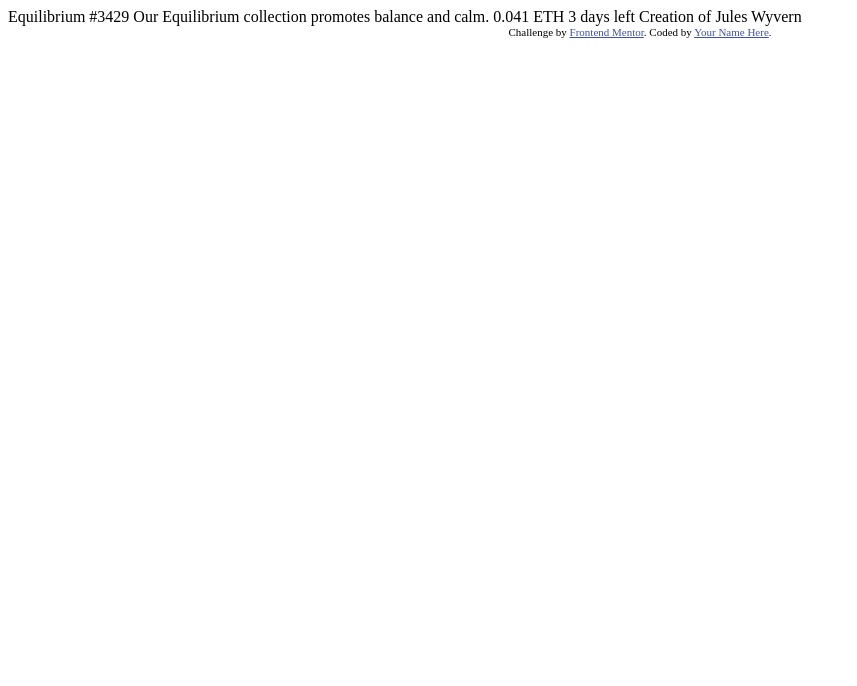
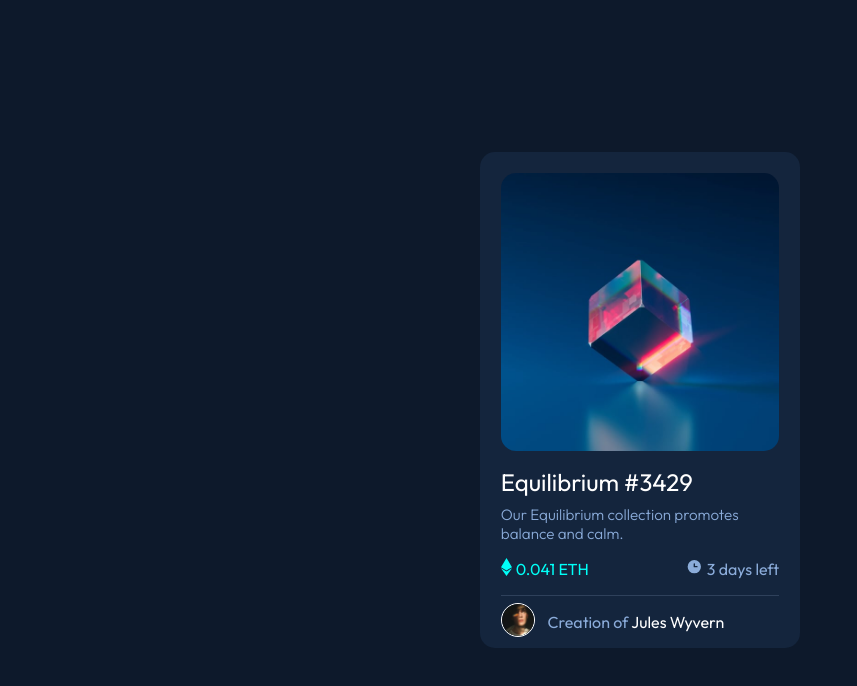
Before and after one commit to JP-sDEV/NFT_preview_card_component, a plain HTML site: page index.html in a window 1280 px wide. Shown: the whole page, without its empty margins (0-857 px from the left). Drawn offline with Linux system fonts and the light colour scheme.

Commit message:
complete frontend mentor challenge: 'nft-preview-card-component'

```diff
--- a/index.html
+++ b/index.html
@@ -3,31 +3,74 @@
 <head>
   <meta charset="UTF-8">
   <meta name="viewport" content="width=device-width, initial-scale=1.0"> <!-- displays site properly based on user's device -->
+  <link rel="stylesheet" href="styles.css">
+  <link rel="icon" type="image/png" sizes="32x32" href="./images/favicon-32x32.png">
+  <link rel="preconnect" href="https://fonts.googleapis.com">
+  <link rel="preconnect" href="https://fonts.gstatic.com" crossorigin>
+  <link href="https://fonts.googleapis.com/css2?family=Outfit:wght@300;400;700&display=swap" rel="stylesheet">  <title>Frontend Mentor | NFT preview card component</title>
 
-  <link rel="icon" type="image/png" sizes="32x32" href="./images/favicon-32x32.png">
-
-  <title>Frontend Mentor | NFT preview card component</title>
-
-  <!-- Feel free to remove these styles or customise in your own stylesheet 👍 -->
-  <style>
-    .attribution { font-size: 11px; text-align: center; }
-    .attribution a { color: hsl(228, 45%, 44%); }
-  </style>
 </head>
 <body>
+  <div class="card">
 
-  Equilibrium #3429
+    <div class="content-container">
 
-  Our Equilibrium collection promotes balance and calm.
+      <div class="img-container">
+        <img id="img-eth" src="/images/image-equilibrium.jpg" />
+        <div class="active">
+          <div id="img-view">
+            <img  src="/images/icon-view.svg" />
+          </div>
+        </div>
+      </div>
 
-  0.041 ETH
-  3 days left
+      <div class="text-container">
+        <p class="main-title">
+          Equilibrium #3429
+        </p>
+        <p class="description">
+          Our Equilibrium collection promotes balance and calm.
+        </p>
+      </div>
 
-  Creation of Jules Wyvern
+      <div class="info-container">
+        <div class="secondary-info">
 
-  <div class="attribution">
-    Challenge by <a href="https://www.frontendmentor.io?ref=challenge" target="_blank">Frontend Mentor</a>.
-    Coded by <a href="#">Your Name Here</a>.
+          <div class="eth-container">
+            <div class="info-img-container">
+              <img src="/images/icon-ethereum.svg" />
+            </div>
+            <p>
+              0.041 ETH
+            </p>
+          </div>
+
+          <div class="days-container">
+            <div class="info-img-container">
+              <img src="/images/icon-clock.svg"/>
+            </div>
+            <p>
+              3 days left
+            </p>
+          </div>
+
+        </div>
+
+        <div class="line-sep"></div>
+
+        <div class="creator-container">
+          <div class="profile-pic-container">
+            <img id="profile-pic" src="/images/image-avatar.png"/>
+          </div>
+          <p>
+            <span class="creator-color">Creation of</span> <a class="creator-name">Jules Wyvern</a>
+          </p>
+        </div>
+
+      </div>
+
+    </div>
   </div>
+
 </body>
 </html>
--- /dev/null
+++ b/styles.css
@@ -0,0 +1,198 @@
+:root {
+    /* Fonts */
+    --ff-prmy: 'Outfit', sans-serif;
+
+    /* Font Sizes */
+    --fs-prmy: 1.5em;
+    --fs-sec: 0.95em;
+    --fs-eth: 1em;
+
+    /* Font Weights */
+    --fw-prmy: 400;
+    --fw-sec: 300;
+    --fw-acc: 600;
+
+    /* Colors */
+    --background-color: hsl(217, 54%, 11%);
+    --fc-prmy: hsl(216, 50%, 16%);
+    --fc-sec:hsl(215, 32%, 27%);
+
+    --fc-text-prmy: hsl(0, 0%, 100%);
+    --fc-text-sec: hsl(215, 51%, 70%);
+    --fc-eth: hsl(178, 100%, 50%);
+    --fc-line: hsl(215, 32%, 27%);
+
+    /* Border Radius */
+    --border-rad: 15px;
+}
+
+html, body {
+    font-family: var(--ff-prmy);
+
+    width: 100vw;
+    height: 100vh;
+
+    margin: 0 auto;
+    padding: 0;
+    /* overflow-x: hidden; */
+  }
+
+body {
+    display: flex;
+    justify-content: center;
+    background-color: var(--background-color);
+}
+
+/* Fonts and Text */
+
+.main-title {
+    font-size: var(--fs-prmy);
+    margin: 0;
+    color: var(--fc-text-prmy);
+    font-weight: var(--fw-prmy);
+}
+
+.description {
+    font-size: var(--fs-sec);
+    margin: 0.5em auto 0 auto;
+    color: var(--fc-text-sec);
+    font-weight: var(--fw-sec);
+
+}
+
+/* Card Layout */
+.card {
+    margin: auto;
+    width: 20em;
+    height:31em;
+    display: flex;
+    flex-direction: column;
+    background-color: var(--fc-prmy);
+    border-radius: var(--border-rad);
+}
+
+.content-container {
+    margin: 1.3em;
+}
+
+.img-container {
+    margin-bottom:  1em;
+    border-radius: var(--border-rad);
+    overflow: hidden;
+    position: relative;
+    width: 100%;
+    background-color: var(--fc-eth);
+}
+
+#img-eth {
+    display: block;
+    width: 100%;
+    height: auto;
+    transition: .5s ease;
+}
+
+.text-container {
+    margin: auto;
+}
+
+.info-container {
+    display: flex;
+    flex-direction: column;
+}
+
+.secondary-info {
+    display: flex;
+    flex-direction: row;
+    height: auto;
+    align-items: baseline;
+    margin: 0;
+}
+
+.eth-container {
+    display: flex;
+    flex-direction: row;
+    margin-right:auto;
+    color: var(--fc-eth);
+}
+
+.eth-container p {
+    font-size: var(--fs-eth);
+}
+
+.info-img-container {
+    min-width: 0.6em;
+    margin: auto;
+    padding-right: 0.25em;
+}
+
+.info-img-container img {
+    width: 100%;
+}
+
+.active {
+    transition: .5s ease;
+    opacity: 0;
+    position: absolute;
+    top: 50%;
+    left: 50%;
+    transform: translate(-50%, -50%);
+    -ms-transform: translate(-50%, -50%);
+    text-align: center;
+}
+
+.img-container:hover img {
+    opacity: 0.65;
+  }
+
+.img-container:hover .active  {
+opacity: 1;
+}
+
+.days-container {
+    display: flex;
+    flex-direction: row;
+    margin: auto 0;
+    color: var(--fc-text-sec);
+}
+
+.line-sep {
+    width: 100%;
+    max-height: 2px;
+    border-bottom: 1px solid var(--fc-line);
+}
+
+.creator-container {
+    display: flex;
+    flex-direction: row;
+    align-items: flex-start;
+}
+
+.creator-container p {
+    margin-left: 0.8em;
+}
+
+.profile-pic-container {
+    margin: auto 0;
+}
+
+#profile-pic {
+    max-width: 2em;
+    border: 1px solid var(--fc-text-prmy);
+    border-radius: 50%;
+    margin-left: 0;
+}
+
+.creator-color {
+    color: var(--fc-text-sec);
+}
+
+.creator-name {
+    color: var(--fc-text-prmy);
+}
+
+/* Active States */
+
+.creator-name:hover, .main-title:hover {
+    color: var(--fc-eth);
+    cursor: pointer;
+}
```
